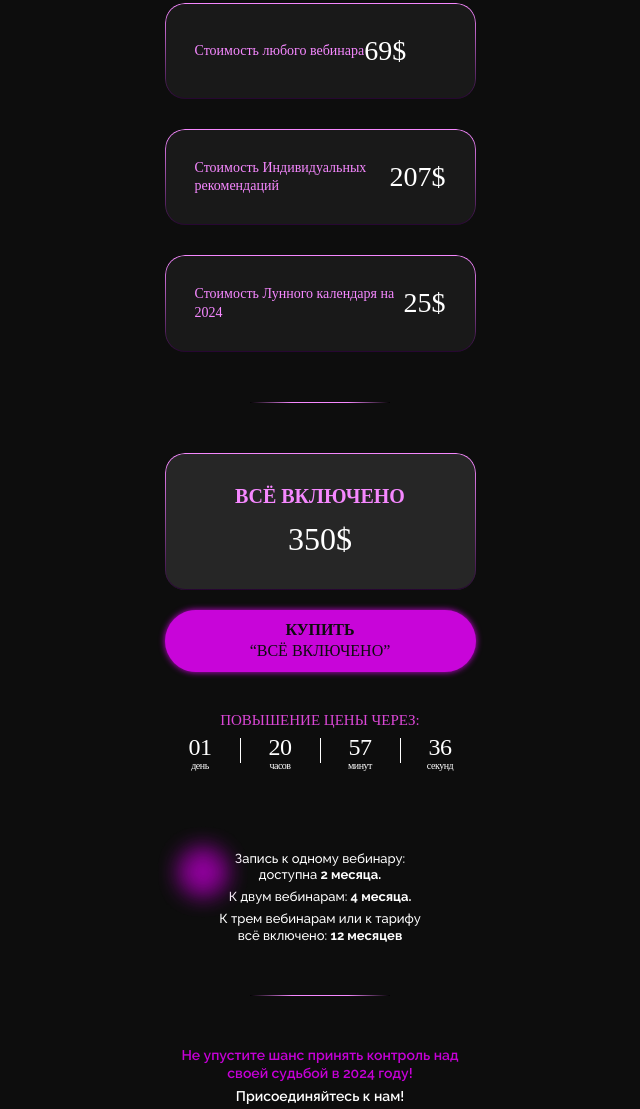
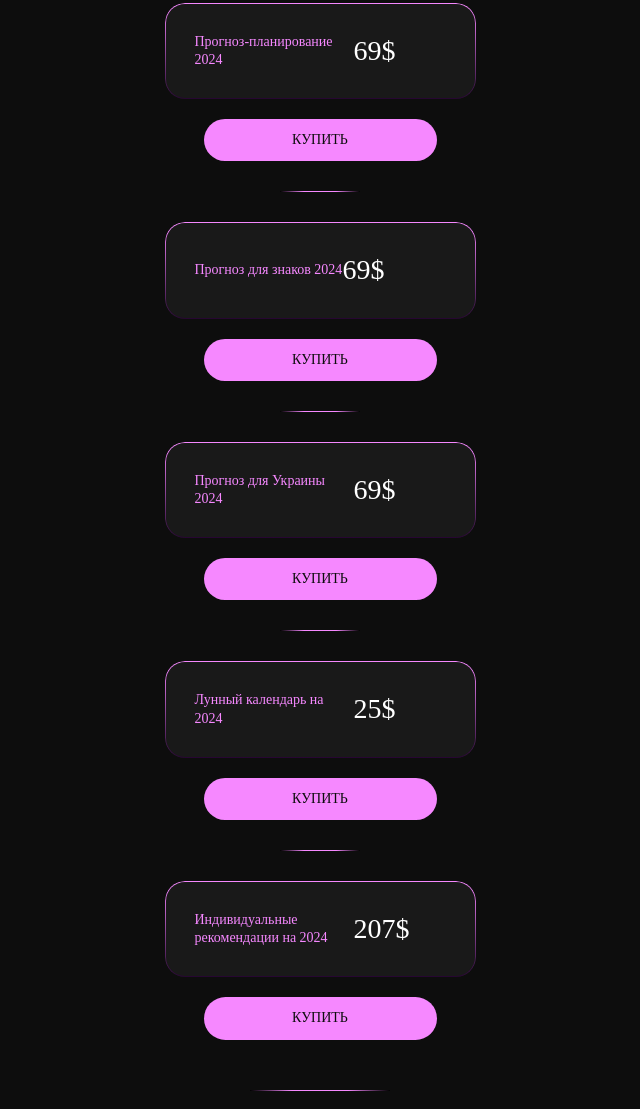
Before and after one commit to RomanIsaiev/work-website-12, a plain HTML site: page index.html in a window 1280 px wide. Shown: the part 3291-4400 px from the top of the page, without its empty margins (320-960 px from the left). Drawn offline with nearby package versions, Linux system fonts and the light colour scheme; a web font is replaced by a local one.

Commit message:
add new buy links

```diff
--- a/css/styles.css
+++ b/css/styles.css
@@ -482,14 +482,13 @@ p {
 .five-price-list {
   display: flex;
   flex-direction: column;
-  gap: 30px;
 
   list-style: none;
   margin: 0;
   padding: 0;
 }
 
-.five-price-list .list-item {
+.five-price-list .list-item .wrapper {
   position: relative;
 
   display: flex;
@@ -499,9 +498,33 @@ p {
   background: rgba(255, 255, 255, 0.05);
 
   padding: 30px;
+
+  margin-bottom: 20px;
 }
 
-.five-price-list .list-item::before {
+.five-price-list .list-item::after {
+  content: '';
+  display: block;
+
+  width: 80px;
+  height: 1px;
+
+  margin: 30px auto 30px auto;
+
+  background: linear-gradient(
+    90deg,
+    rgba(0, 0, 0, 1) 0%,
+    rgba(246, 136, 255, 1) 30%,
+    rgba(246, 136, 255, 1) 70%,
+    rgba(0, 0, 0, 1) 100%
+  );
+}
+
+.five-price-list .list-item:last-child::after {
+  display: none;
+}
+
+.five-price-list .list-item .wrapper::before {
   content: '';
   position: absolute;
   top: 0;
@@ -523,6 +546,8 @@ p {
   font-style: normal;
   font-weight: 400;
   line-height: 130%; /* 18.2px */
+
+  max-width: 159px;
 }
 
 .five-price-list .list-item .item-price {
@@ -532,6 +557,28 @@ p {
   font-style: normal;
   font-weight: 400;
   line-height: 130%; /* 36.4px */
+}
+
+.list-item-button {
+  display: block;
+
+  color: #0d0d0d;
+  text-align: center;
+  font-family: Unbounded;
+  font-size: 14px;
+  font-style: normal;
+  font-weight: 500;
+  line-height: 130%; /* 18.2px */
+  text-transform: uppercase;
+
+  padding: 12px;
+  border-radius: 40px;
+  background: #f688ff;
+
+  max-width: 233px;
+  width: 100%;
+  margin-left: auto;
+  margin-right: auto;
 }
 
 .all-included-wrapper {
--- a/index.html
+++ b/index.html
@@ -277,16 +277,69 @@
         <div class="decoration-section-five"></div>
         <ul class="five-price-list">
           <li class="list-item">
-            <p class="item-name">Стоимость любого вебинара</p>
-            <p class="item-price">69$</p>
+            <div class="wrapper">
+              <p class="item-name">Прогноз-планирование 2024</p>
+              <p class="item-price">69$</p>
+            </div>
+            <a
+              class="list-item-button link"
+              href="https://secure.wayforpay.com/button/b81923a2907fb"
+              target="_blank"
+              rel="nofollow"
+              >КУПИТЬ</a
+            >
           </li>
           <li class="list-item">
-            <p class="item-name">Стоимость Индивидуальных рекомендаций</p>
-            <p class="item-price">207$</p>
+            <div class="wrapper">
+              <p class="item-name">Прогноз для знаков 2024</p>
+              <p class="item-price">69$</p>
+            </div>
+            <a
+              class="list-item-button link"
+              href="https://secure.wayforpay.com/button/b9399a8aa69f7"
+              target="_blank"
+              rel="nofollow"
+              >КУПИТЬ</a
+            >
           </li>
           <li class="list-item">
-            <p class="item-name">Стоимость Лунного календаря на 2024</p>
-            <p class="item-price">25$</p>
+            <div class="wrapper">
+              <p class="item-name">Прогноз для Украины 2024</p>
+              <p class="item-price">69$</p>
+            </div>
+            <a
+              class="list-item-button link"
+              href="https://secure.wayforpay.com/button/b3aeecb07e848"
+              target="_blank"
+              rel="nofollow"
+              >КУПИТЬ</a
+            >
+          </li>
+          <li class="list-item">
+            <div class="wrapper">
+              <p class="item-name">Лунный календарь на 2024</p>
+              <p class="item-price">25$</p>
+            </div>
+            <a
+              class="list-item-button link"
+              href="https://secure.wayforpay.com/button/b53609d6a2f47"
+              target="_blank"
+              rel="nofollow"
+              >КУПИТЬ</a
+            >
+          </li>
+          <li class="list-item">
+            <div class="wrapper">
+              <p class="item-name">Индивидуальные рекомендации на 2024</p>
+              <p class="item-price">207$</p>
+            </div>
+            <a
+              class="list-item-button link"
+              href="https://secure.wayforpay.com/button/bcea608eb04a3"
+              target="_blank"
+              rel="nofollow"
+              >КУПИТЬ</a
+            >
           </li>
         </ul>
         <div class="decoration-section-five"></div>
```
